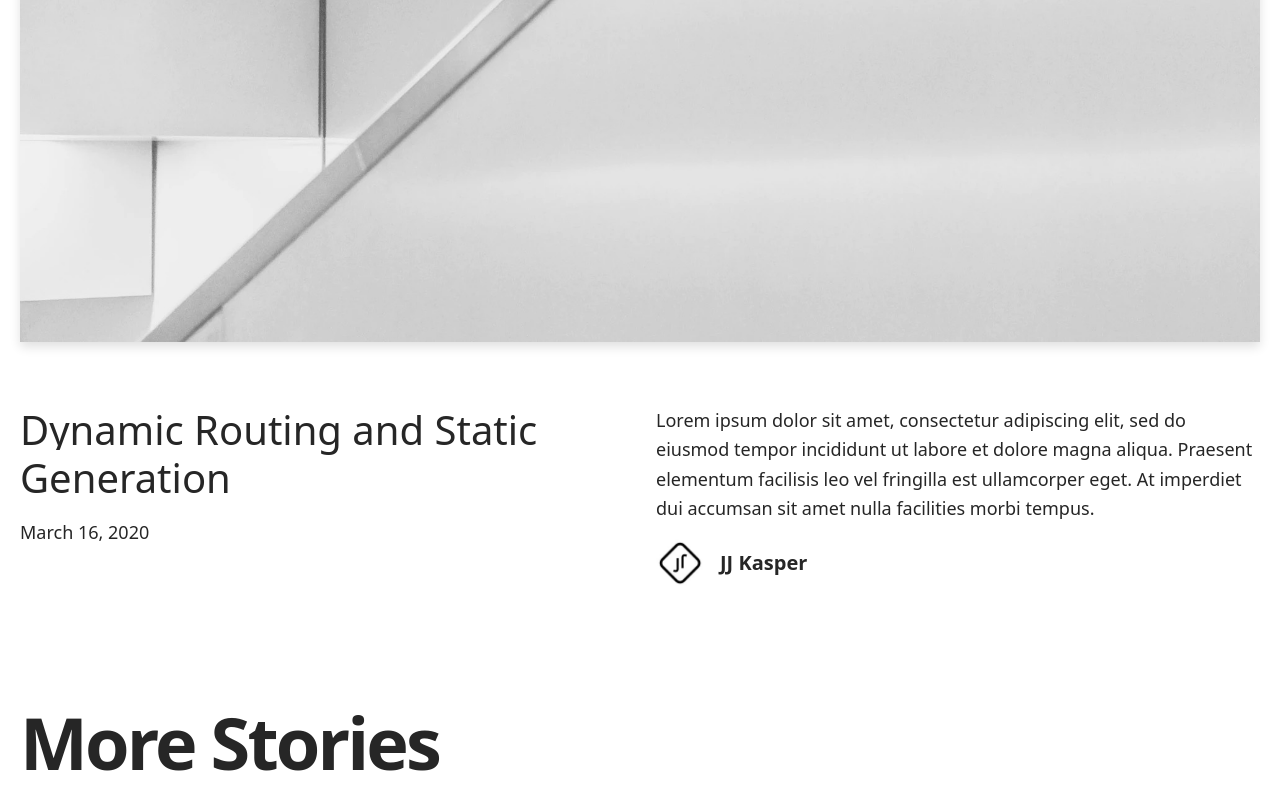
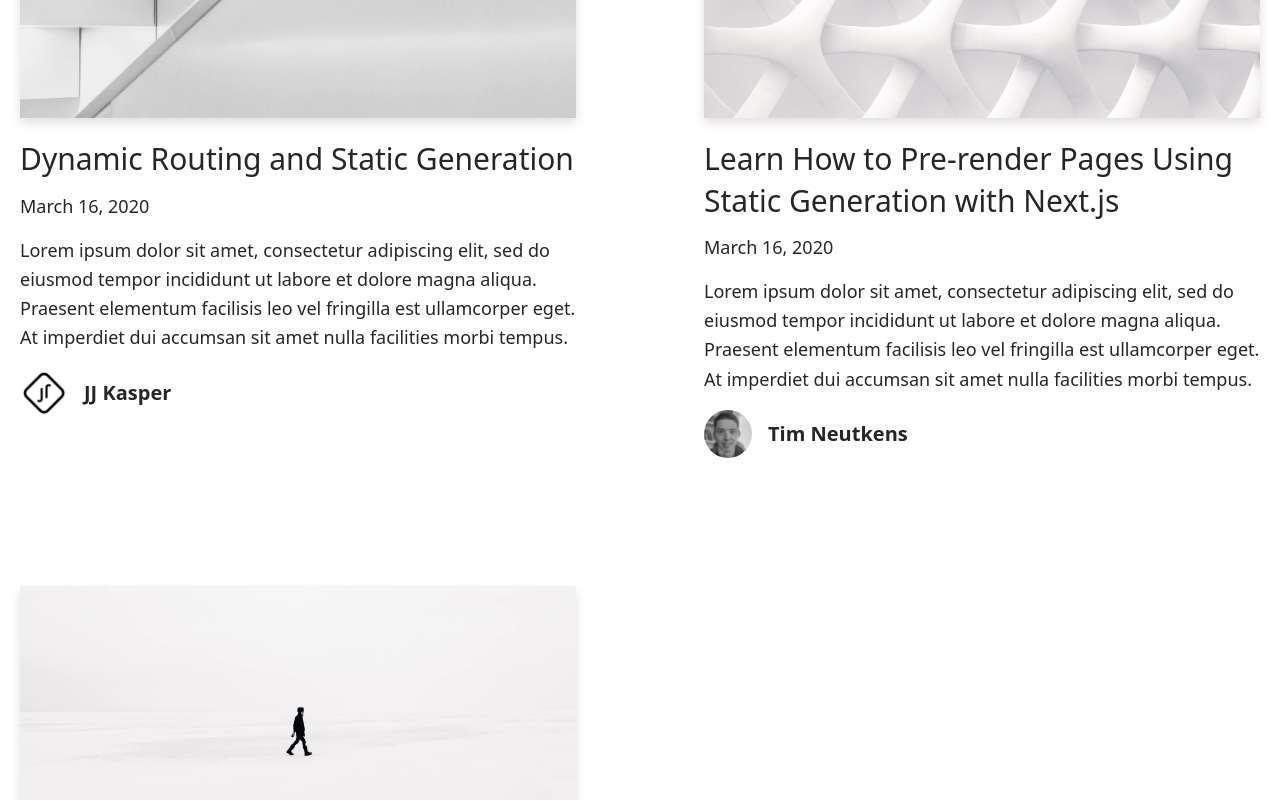
Before and after one commit to cchawn/christina-codes, a Next.js app: page / in a window 1280 px wide. Shown: the part 640-1440 px from the top of the page. Built offline with nearby package versions, Linux system fonts and the light colour scheme.

Commit message:
feat: remove hero post

```diff
--- a/components/hero-post.tsx
+++ /dev/null
@@ -1,53 +0,0 @@
-import Avatar from "./avatar";
-import DateFormatter from "./date-formatter";
-import CoverImage from "./cover-image";
-import Link from "next/link";
-import type Author from "../interfaces/author";
-
-type Props = {
-  title: string;
-  coverImage: string;
-  date: string;
-  excerpt: string;
-  author: Author;
-  slug: string;
-};
-
-const HeroPost = ({
-  title,
-  coverImage,
-  date,
-  excerpt,
-  author,
-  slug,
-}: Props) => {
-  return (
-    <section>
-      <div className="mb-8 md:mb-16">
-        <CoverImage title={title} src={coverImage} slug={slug} />
-      </div>
-      <div className="md:grid md:grid-cols-2 md:gap-x-16 lg:gap-x-8 mb-20 md:mb-28">
-        <div>
-          <h3 className="mb-4 text-4xl lg:text-5xl leading-tight">
-            <Link
-              as={`/posts/${slug}`}
-              href="/posts/[slug]"
-              className="hover:underline"
-            >
-              {title}
-            </Link>
-          </h3>
-          <div className="mb-4 md:mb-0 text-lg">
-            <DateFormatter dateString={date} />
-          </div>
-        </div>
-        <div>
-          <p className="text-lg leading-relaxed mb-4">{excerpt}</p>
-          <Avatar name={author.name} picture={author.picture} />
-        </div>
-      </div>
-    </section>
-  );
-};
-
-export default HeroPost;
--- a/pages/index.tsx
+++ b/pages/index.tsx
@@ -1,6 +1,5 @@
 import Container from '../components/container';
 import MoreStories from '../components/more-stories';
-import HeroPost from '../components/hero-post';
 import Intro from '../components/intro';
 import Layout from '../components/layout';
 import { getAllPosts } from '../lib/api';
@@ -13,8 +12,6 @@
 };
 
 export default function Index({ allPosts }: Props) {
-  const heroPost = allPosts[0];
-  const morePosts = allPosts.slice(1);
   return (
     <>
       <Layout>
@@ -23,17 +20,7 @@
         </Head>
         <Container>
           <Intro />
-          {heroPost && (
-            <HeroPost
-              title={heroPost.title}
-              coverImage={heroPost.coverImage}
-              date={heroPost.date}
-              author={heroPost.author}
-              slug={heroPost.slug}
-              excerpt={heroPost.excerpt}
-            />
-          )}
-          {morePosts.length > 0 && <MoreStories posts={morePosts} />}
+          {allPosts.length > 0 && <MoreStories posts={allPosts} />}
         </Container>
       </Layout>
     </>
```
